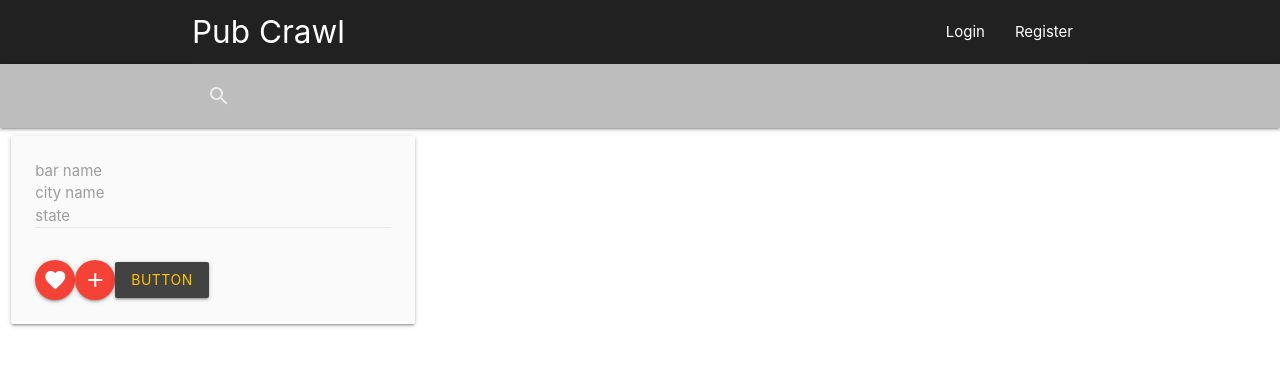
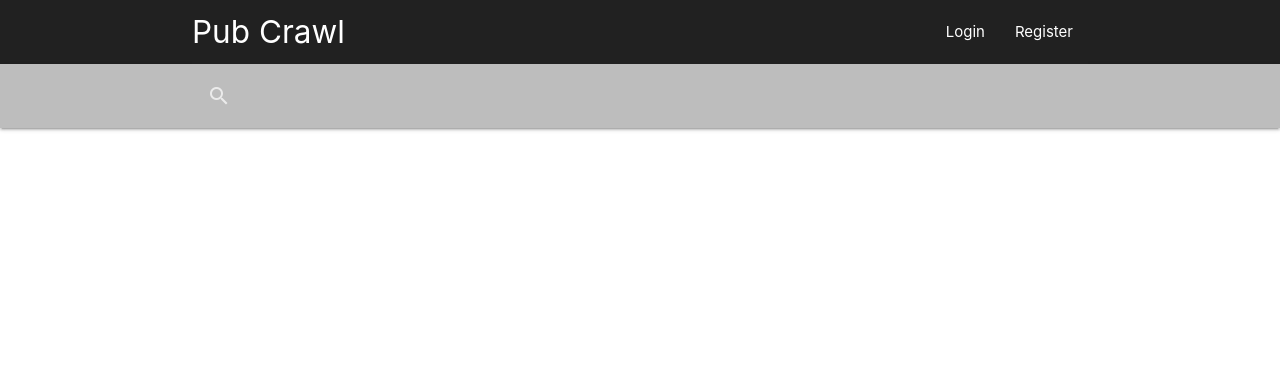
Before and after one commit to floressuarezalvaro/PubCrawl, a React (Create React App) app in the folder client/: page /search in a window 1280 px wide. Shown: the top 366 px of the page. Built offline with nearby package versions, Linux system fonts and the light colour scheme.

Commit message:
updated search results and cards

```diff
--- a/client/src/Components/Cards.js
+++ b/client/src/Components/Cards.js
@@ -2,21 +2,23 @@ import React, { useEffect } from "react";
 import "materialize-css/dist/css/materialize.min.css";
 import M from "materialize-css";
 
-const Cards = () => {
+const Cards = ({ item }) => {
   // useEffect(() => {
   //   var elems = document.querySelectorAll(".sidenav");
   //   var instances = M.Sidenav.init(elems, {});
   // }, []);
+  console.log(item);
 
+  const { name, city, state } = item;
   return (
     <div>
       <div className="row" id="barList">
         <div className="col s12 m6 l4">
           <div className="card grey lighten-5">
             <div className="card-content grey-text">
-              <p className="#bar-name">bar name</p>
-              <p className="#city-name">city name</p>
-              <p className="#state">state</p>
+              <p className="#bar-name">{name}</p>
+              <p className="#city-name">{city}</p>
+              <p className="#state">{state}</p>
               <div className="card-action"></div>
               <a className="btn-floating halfway waves-effect waves-light red">
                 <i className="material-icons">favorite</i>
--- a/client/src/Components/SearchBar.js
+++ b/client/src/Components/SearchBar.js
@@ -1,11 +1,12 @@
 import React, { useEffect, useState } from "react";
 import "materialize-css/dist/css/materialize.min.css";
-import M from "materialize-css";
+import Cards from "./Cards";
+// import M from "materialize-css";
 import axios from "axios";
 
 const SearchBar = () => {
   const [search, setSearch] = useState("");
-
+  const [barArray, setbarArray] = useState([]);
   const onChange = (e) => {
     setSearch(e.target.value);
   };
@@ -13,10 +14,11 @@ const SearchBar = () => {
   const submitSearch = async (e) => {
     e.preventDefault();
     try {
-      const testingRoute = await axios.get(
+      const searchRes = await axios.get(
         `http://beermapping.com/webservice/loccity/87f85a8575cbea176e660fb72ddfcc3c/${search}&s=json`
       );
-      console.log(testingRoute);
+      console.log(searchRes);
+      setbarArray(searchRes.data);
     } catch (err) {
       console.log(err);
     }
@@ -41,6 +43,11 @@ const SearchBar = () => {
           </form>
         </div>
       </nav>
+      <ul className="list-group">
+        {barArray.map((item, index) => (
+          <Cards item={item} key={index} />
+        ))}
+      </ul>
     </div>
   );
 };
--- a/client/src/Pages/Home.js
+++ b/client/src/Pages/Home.js
@@ -1,7 +1,7 @@
 import React, { useContext, useEffect } from "react";
 import { useHistory } from "react-router-dom";
 import UserContext from "../Context/UserContext";
-import SearchBar from "../Components/SearchBar";
+import Search from "../Pages/Search";
 
 const Home = (props) => {
   const { userData } = useContext(UserContext);
@@ -13,7 +13,7 @@ const Home = (props) => {
 
   return (
     <div>
-      <SearchBar />
+      <Search />
     </div>
   );
 };
--- a/client/src/Pages/Search.js
+++ b/client/src/Pages/Search.js
@@ -1,14 +1,12 @@
 import React, { useState } from "react";
-import Cards from "../Components/Cards";
 import SearchBar from "../Components/SearchBar";
 
-const Search = () => {
+function Search() {
   return (
     <div>
       <SearchBar />
-      <Cards />
     </div>
   );
-};
+}
 
 export default Search;
```
Also changed, not shown: 2 other files (tests, documents, lock files or other folders).
